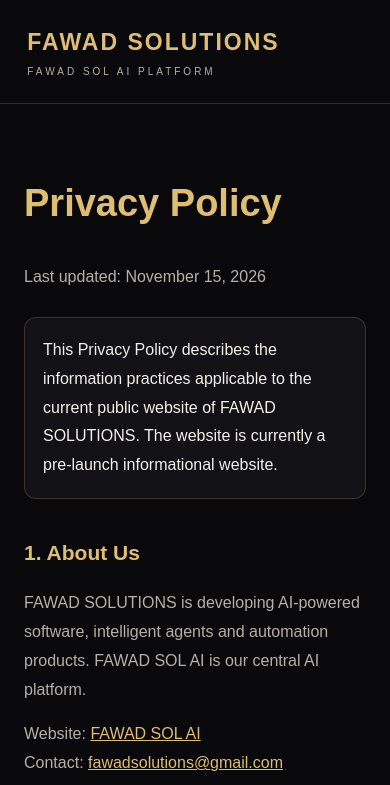
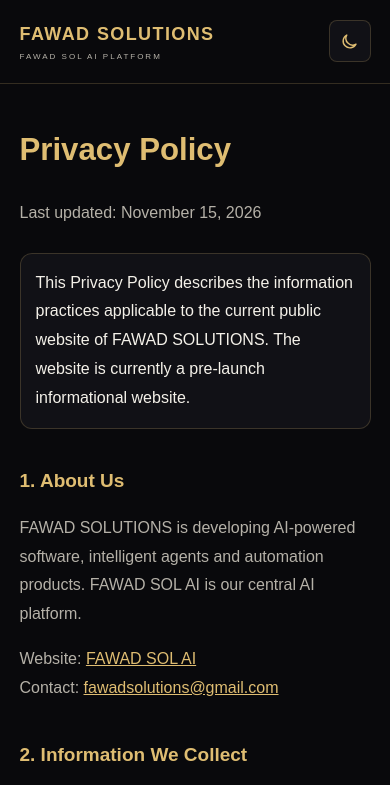
Before and after one commit to FawadAI286/FAWAD-SOL-AI, a plain HTML site: page privacy.html in a window 390 px wide. Shown: the top 785 px of the page. Drawn offline with Linux system fonts and the light colour scheme.

Commit message:
Add privacy page theme synchronization
Add shared dark and light theme support to the Privacy Policy page, improve mobile responsiveness, and preserve existing policy content and links.

```diff
--- a/privacy.html
+++ b/privacy.html
@@ -7,20 +7,45 @@
   <meta name="description" content="Privacy Policy for FAWAD SOLUTIONS and FAWAD SOL AI.">
   <meta name="theme-color" content="#09090c">
 
-  <!-- FAVICON -->
   <link rel="icon" type="image/png" href="./favicon.png">
   <link rel="apple-touch-icon" href="./favicon.png">
+
+  <!-- SYNC THEME WITH HOMEPAGE -->
+  <script>
+    (function () {
+      try {
+        var savedTheme = localStorage.getItem("fawad-sol-ai-theme");
+        document.documentElement.setAttribute(
+          "data-theme",
+          savedTheme === "light" ? "light" : "dark"
+        );
+      } catch (error) {
+        document.documentElement.setAttribute("data-theme", "dark");
+      }
+    })();
+  </script>
 
   <title>Privacy Policy | FAWAD SOLUTIONS</title>
 
   <style>
     :root {
+      color-scheme: dark;
       --bg: #09090c;
       --surface: #111116;
       --gold: #dfbd72;
       --text: #f4f1e9;
       --muted: #b5b1a8;
       --border: rgba(223,189,114,.2);
+    }
+
+    html[data-theme="light"] {
+      color-scheme: light;
+      --bg: #f7f7f5;
+      --surface: #ffffff;
+      --gold: #9a7128;
+      --text: #202027;
+      --muted: #66656a;
+      --border: rgba(154,113,40,.24);
     }
 
     * {
@@ -33,11 +58,20 @@
       color: var(--text);
       font-family: Arial, sans-serif;
       line-height: 1.8;
+      transition: background .2s ease, color .2s ease;
     }
 
     header {
+      display: flex;
+      align-items: center;
+      justify-content: space-between;
+      gap: 16px;
       border-bottom: 1px solid var(--border);
       padding: 22px 7%;
+    }
+
+    .header-brand {
+      min-width: 0;
     }
 
     .brand {
@@ -53,6 +87,38 @@
       color: var(--muted);
       font-size: 10px;
       letter-spacing: 3px;
+    }
+
+    .theme-toggle {
+      flex: 0 0 42px;
+      width: 42px;
+      height: 42px;
+      display: inline-flex;
+      align-items: center;
+      justify-content: center;
+      border: 1px solid var(--border);
+      border-radius: 8px;
+      background: var(--surface);
+      color: var(--gold);
+      cursor: pointer;
+    }
+
+    .theme-toggle svg {
+      width: 19px;
+      height: 19px;
+      display: block;
+    }
+
+    .theme-toggle .sun-icon {
+      display: none;
+    }
+
+    html[data-theme="light"] .theme-toggle .sun-icon {
+      display: block;
+    }
+
+    html[data-theme="light"] .theme-toggle .moon-icon {
+      display: none;
     }
 
     main {
@@ -102,14 +168,79 @@
       margin: 0 10px;
       text-decoration: none;
     }
+
+    @media (max-width: 600px) {
+      header {
+        padding: 18px 5%;
+      }
+
+      .brand {
+        font-size: 18px;
+        letter-spacing: 1.4px;
+      }
+
+      .parent {
+        font-size: 8px;
+        letter-spacing: 2px;
+      }
+
+      main {
+        margin: 38px auto;
+        padding: 0 5%;
+      }
+
+      h1 {
+        font-size: clamp(29px, 8vw, 38px);
+        overflow-wrap: break-word;
+      }
+
+      h2 {
+        font-size: 19px;
+      }
+
+      .notice {
+        padding: 15px;
+      }
+
+      footer {
+        padding: 24px 5%;
+      }
+
+      footer a {
+        display: inline-block;
+        margin: 5px 8px;
+      }
+    }
   </style>
 </head>
 
 <body>
 
 <header>
-  <a class="brand" href="./index.html">FAWAD SOLUTIONS</a>
-  <span class="parent">FAWAD SOL AI PLATFORM</span>
+  <div class="header-brand">
+    <a class="brand" href="./index.html">FAWAD SOLUTIONS</a>
+    <span class="parent">FAWAD SOL AI PLATFORM</span>
+  </div>
+
+  <button class="theme-toggle" id="theme-toggle" type="button"
+          aria-label="Switch to light mode" title="Switch theme">
+
+    <svg class="moon-icon" viewBox="0 0 24 24" fill="none"
+         stroke="currentColor" stroke-width="1.8"
+         stroke-linecap="round" stroke-linejoin="round"
+         aria-hidden="true">
+      <path d="M20.2 15.4A8.5 8.5 0 0 1 8.6 3.8 8.6 8.6 0 1 0 20.2 15.4Z"></path>
+    </svg>
+
+    <svg class="sun-icon" viewBox="0 0 24 24" fill="none"
+         stroke="currentColor" stroke-width="1.8"
+         stroke-linecap="round" stroke-linejoin="round"
+         aria-hidden="true">
+      <circle cx="12" cy="12" r="4"></circle>
+      <path d="M12 2v2m0 16v2M4.93 4.93l1.42 1.42m11.3 11.3 1.42 1.42M2 12h2m16 0h2M4.93 19.07l1.42-1.42m11.3-11.3 1.42-1.42"></path>
+    </svg>
+
+  </button>
 </header>
 
 <main>
@@ -258,5 +389,59 @@
   <p>© 2026 FAWAD SOLUTIONS. All rights reserved.</p>
 </footer>
 
+<!-- DARK / LIGHT MODE -->
+<script>
+  (function () {
+    var root = document.documentElement;
+    var toggle = document.getElementById("theme-toggle");
+    var themeColor = document.querySelector('meta[name="theme-color"]');
+    var storageKey = "fawad-sol-ai-theme";
+
+    function applyTheme(theme) {
+      var selectedTheme = theme === "light" ? "light" : "dark";
+
+      root.setAttribute("data-theme", selectedTheme);
+
+      if (themeColor) {
+        themeColor.setAttribute(
+          "content",
+          selectedTheme === "light" ? "#f7f7f5" : "#09090c"
+        );
+      }
+
+      if (toggle) {
+        var nextTheme = selectedTheme === "dark" ? "light" : "dark";
+        toggle.setAttribute("aria-label", "Switch to " + nextTheme + " mode");
+        toggle.setAttribute("title", "Switch to " + nextTheme + " mode");
+      }
+    }
+
+    var savedTheme = "dark";
+
+    try {
+      savedTheme = localStorage.getItem(storageKey) || "dark";
+    } catch (error) {
+      savedTheme = root.getAttribute("data-theme") || "dark";
+    }
+
+    applyTheme(savedTheme);
+
+    if (toggle) {
+      toggle.addEventListener("click", function () {
+        var nextTheme =
+          root.getAttribute("data-theme") === "dark" ? "light" : "dark";
+
+        applyTheme(nextTheme);
+
+        try {
+          localStorage.setItem(storageKey, nextTheme);
+        } catch (error) {
+          // Theme remains active for this page if storage is unavailable.
+        }
+      });
+    }
+  })();
+</script>
+
 </body>
 </html>
```
